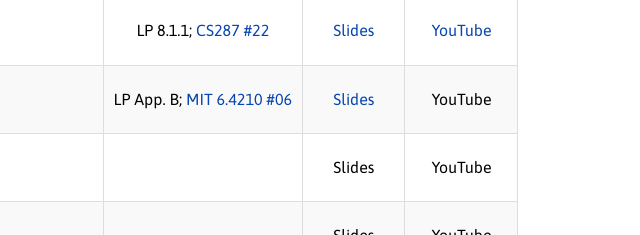
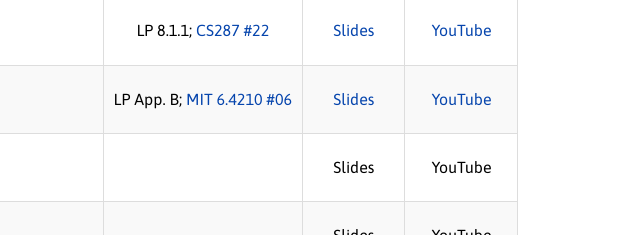
Before and after one commit to danielseita/danielseita.github.io, a plain HTML site: page cs545-sp2024.html in a window 1280 px wide. Shown: the part 4033-4268 px from the top of the page, 640-1280 px from the left. Drawn offline with nearby package versions, Linux system fonts and the light colour scheme.

Commit message:
Update cs545-sp2024.html

```diff
--- a/cs545-sp2024.html
+++ b/cs545-sp2024.html
@@ -475,7 +475,7 @@
                     <td></td>
                     <td>LP App. B; <a href="https://www.youtube.com/watch?v=1a3KhOq1938">MIT 6.4210 #06</a></td>
                     <td><a href="https://www.dropbox.com/scl/fi/7tp8gnnavhm61v4vio1qy/Seita_Lec_26_Sp2024.pdf?rlkey=c4ewo3z19uu486fwbxxca698j&dl=0">Slides</a></td>
-                    <td>YouTube</td>
+                    <td><a href="https://youtu.be/YAbxMXQSpFA">YouTube</a></td>
                 </tr>
                 <tr>
                     <td>Mon<br>Apr 22</td>
```
